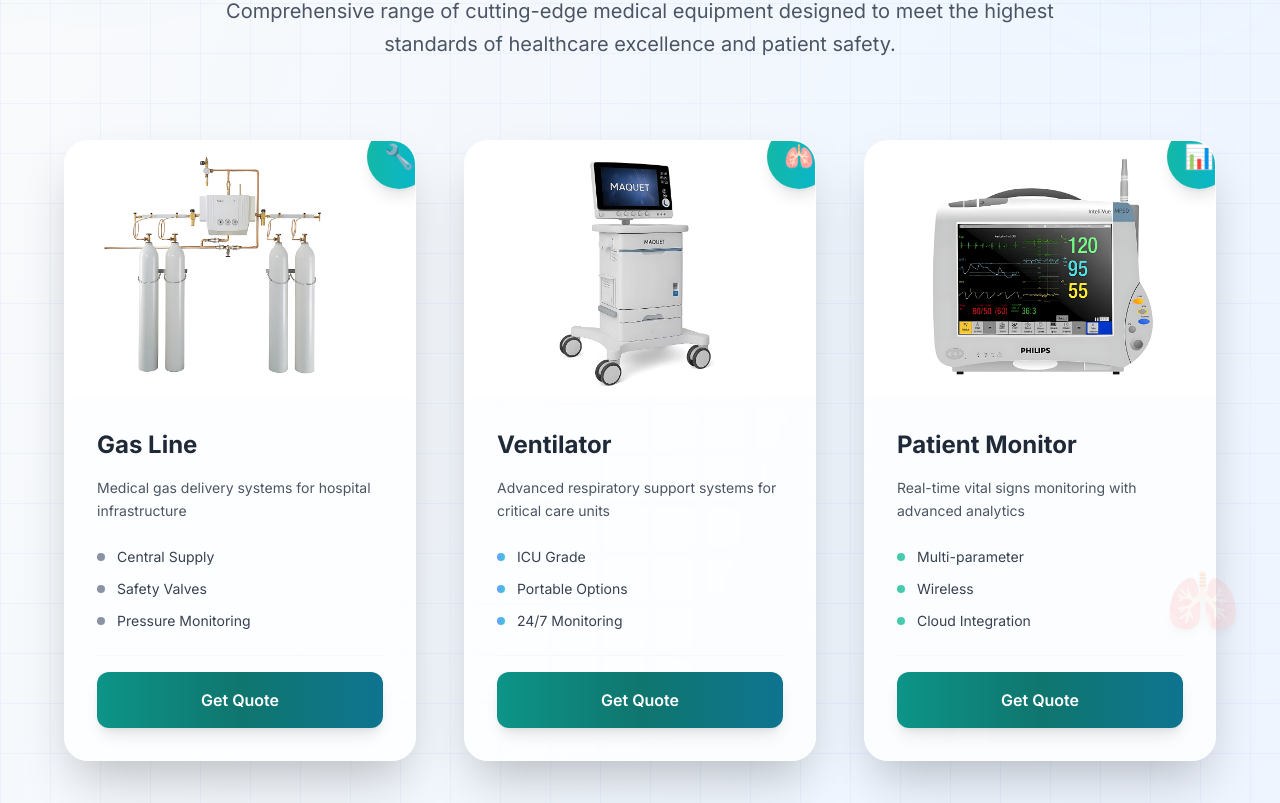
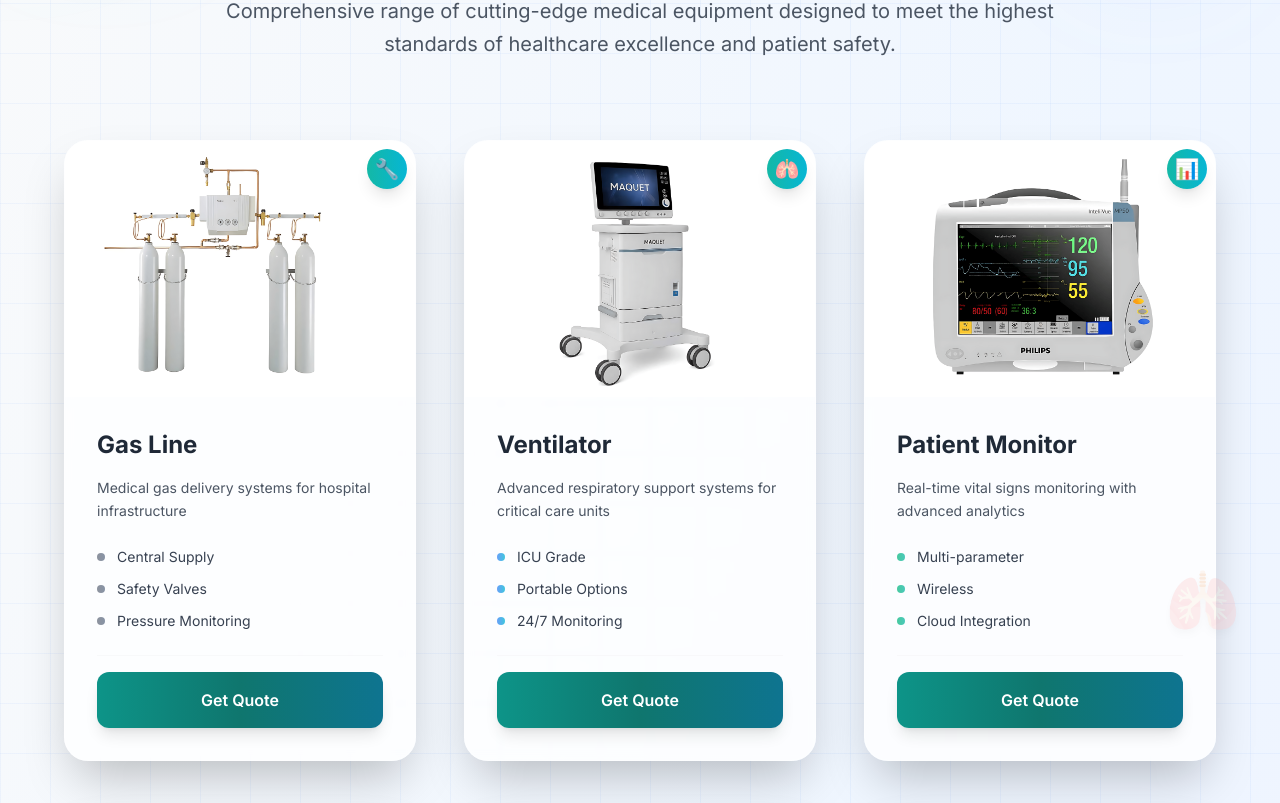
Before and after one commit to Harshanad03/meditech, a React (Create React App) app in the folder meditech-website/: page / in a window 1280 px wide. Shown: the part 1117-1920 px from the top of the page. Built offline with nearby package versions, Linux system fonts and the light colour scheme.

Commit message:
Update Services component: modify floating icon size and position, and change the 'Schedule Consultation' button to open a WhatsApp link for easier scheduling.

```diff
--- a/meditech-website/src/components/sections/Services.jsx
+++ b/meditech-website/src/components/sections/Services.jsx
@@ -259,7 +259,7 @@ const Services = () => {
               onMouseLeave={() => setHoveredService(null)}
             >
                 {/* Floating Icon */}
-              <div className="absolute -top-4 -right-4 w-16 h-16 bg-gradient-to-r from-teal-500 to-cyan-500 rounded-full flex items-center justify-center text-2xl shadow-lg group-hover:scale-110 transition-transform duration-300 z-20">
+                <div className="absolute top-2 right-2 w-10 h-10 bg-gradient-to-r from-teal-500 to-cyan-500 rounded-full flex items-center justify-center text-xl shadow-lg group-hover:scale-110 transition-transform duration-300 z-20">
                   {service.icon}
                 </div>
 
@@ -357,7 +357,10 @@ const Services = () => {
                   <span className="relative z-10">Get Custom Quote</span>
                   <div className="absolute inset-0 bg-gradient-to-r from-transparent via-teal-100 to-transparent -skew-x-12 -translate-x-full group-hover/cta:translate-x-full transition-transform duration-700"></div>
                 </a>
-                <button className="group/cta2 border-2 border-white text-white hover:bg-white hover:text-teal-600 font-semibold py-4 px-8 rounded-xl transition-all duration-300 transform hover:scale-105 relative overflow-hidden">
+                 <button
+                   onClick={() => window.open('https://wa.me/9442132352?text=Hi%2C%20I%27m%20interested%20in%20scheduling%20a%20consultation%20for%20medical%20equipment%20services.%20Please%20let%20me%20know%20the%20available%20time%20slots.', '_blank')}
+                   className="group/cta2 border-2 border-white text-white hover:bg-white hover:text-teal-600 font-semibold py-4 px-8 rounded-xl transition-all duration-300 transform hover:scale-105 relative overflow-hidden"
+                 >
                    <span className="relative z-10">Schedule Consultation</span>
                    <div className="absolute inset-0 bg-white opacity-0 group-hover/cta2:opacity-100 transition-opacity duration-300"></div>
                  </button>
```
Lines whose indentation alone changed are shown as unchanged.
